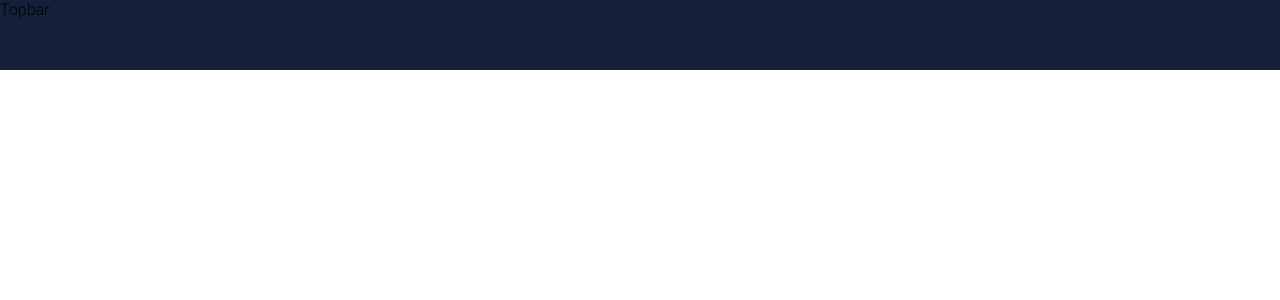
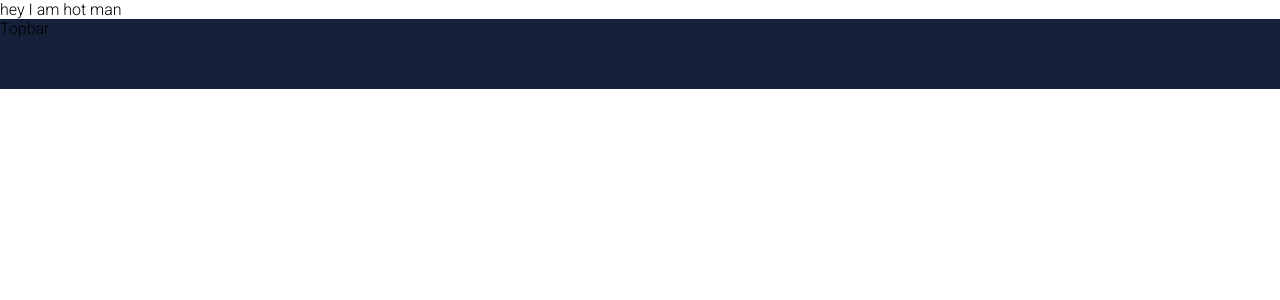
Before and after one commit to HarshjeetTomar/myprofile, a React (Create React App) app: page / in a window 1280 px wide. Shown: the top 300 px of the page. Built offline with nearby package versions, Linux system fonts and the light colour scheme.

Commit message:
learn to merge

```diff
--- a/src/App.js
+++ b/src/App.js
@@ -2,7 +2,7 @@ import Topbar from './components/topbar/Topbar.jsx'
 function App() {
   return (
     <div className="App">
-
+      hey I am hot man
      <Topbar/>
     </div>
   );
```
